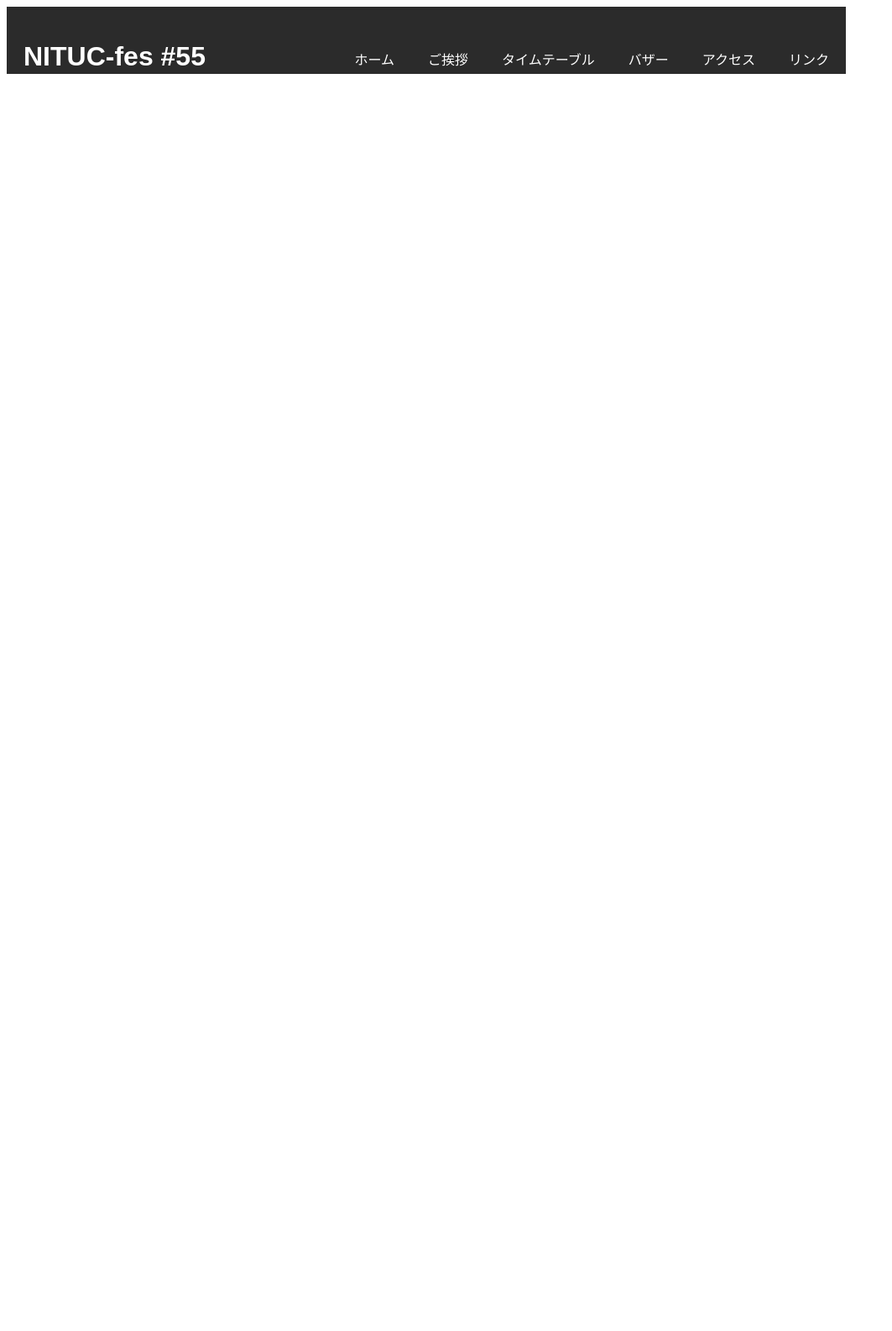
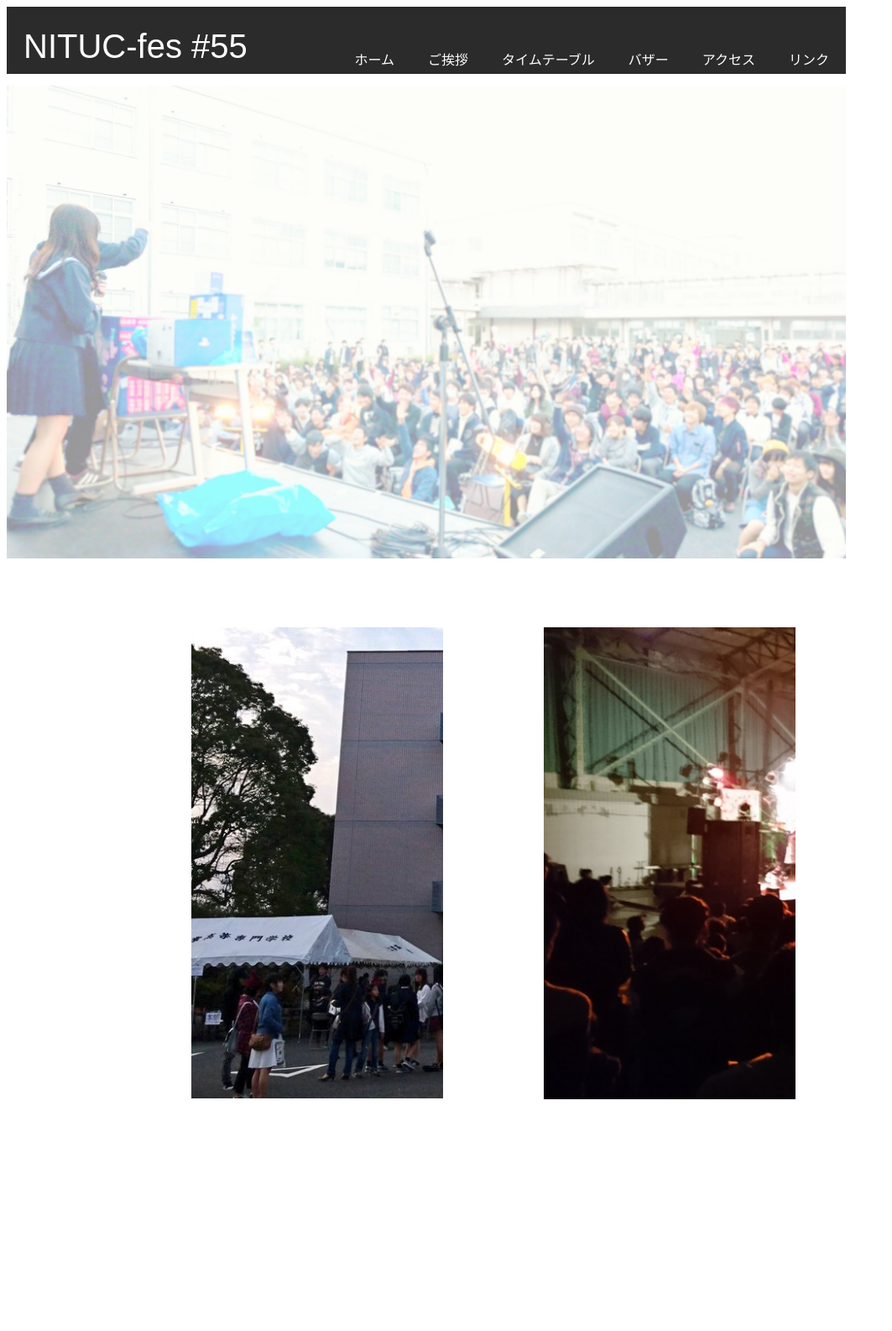
Before and after one commit to kbulili/NITUC-fes55, a PHP site: page / in a window 1280 px wide. Shown: the top 1585 px of the page at 84% size, without its empty margins (0-1063 px from the left). Run offline with PHP 8.4, Linux system fonts and the light colour scheme; some web fonts are replaced.

Commit message:
mainの写真表示、キャプション追加

```diff
--- a/index.html
+++ b/index.html
@@ -3,12 +3,15 @@
 		<meta charset='utf-8'>
 		<title>NITUC-fes</title>
 		<link rel="stylesheet" href="stylesheet.css">
-		<link href="https://fonts.googleapis.com/css?family=Kodchasan" rel="stylesheet">
+		<link href="https://fonts.googleapis.com/css?family=Kodchasan"
+		rel="stylesheet">
 	</head>
 	<body>
+		<script type="text/javascript" src="example.js"></script>
 	<div class="header">
-		<h1 class="title">NITUC-fes #55</h1>
-		<ul class>
+		<a href="https://kbulili.github.io/NITUC-fes55.github.io/"
+			style="text-decoration:none;"class="title">NITUC-fes #55</a>
+		<ul>
 			<li>リンク</li>
 			<li>アクセス</li>
 			<li>バザー</li>
@@ -20,7 +23,28 @@
 
 	</div>
 	<div class="main">
+		<img src="kousensai2.jpg" width="1000">
+		<ul>
+		<li>
+		<figure>
+			<img src="kousensai3.jpg" width="1000">
+			<figcaption>
+				<h2>Caption title</h2>
+				<p>caption text here ..</p>
+			</figcaption>
+		</figure>
+		</li>
 
+		<li>
+		<figure>
+			<img src="kousensai4.jpg" width="1000">
+			<figcaption>
+				<h2>Caption title</h2>
+				<p>caption text here ..</p>
+			</figcaption>
+		</figure>
+		</li>
+		</ul>
 	</div>
 	<div class="footer">
 	</div>
--- a/stylesheet.css
+++ b/stylesheet.css
@@ -8,14 +8,15 @@
 }
 
 .title{
+	font-size:40px;
 	font-family: 'Kodchasan', sans-serif;
 	float:left;
 	color:#ffffff;
-	padding:20px;
+	padding:25px 20px 20px 20px;
 }
 
 ul{
-
+	color:#ffffff;
 }
 
 .main{
@@ -23,6 +24,28 @@ ul{
 	width:1000px;
 	height:1500px;
 }
+
+figure {
+  position: relative;
+  overflow: hidden;
+  width: 300px;
+}
+figcaption {
+  position: absolute;
+  top: 0;
+  left: 0;
+  z-index: 2;
+  width: 100%;
+  height: 100%;
+  background: rgba(0,0,0,.6);
+  -webkit-transition: .3s;
+  transition: .3s;
+  opacity: 0;
+}
+figure:hover figcaption {
+  opacity: 1;
+}
+
 
 .footer{
 	background-color:#696969;
```
Also changed, not shown: example.js (added), kousensai1.jpg (added), kousensai2.jpg (added), kousensai3.jpg (added), kousensai4.jpg (added).
